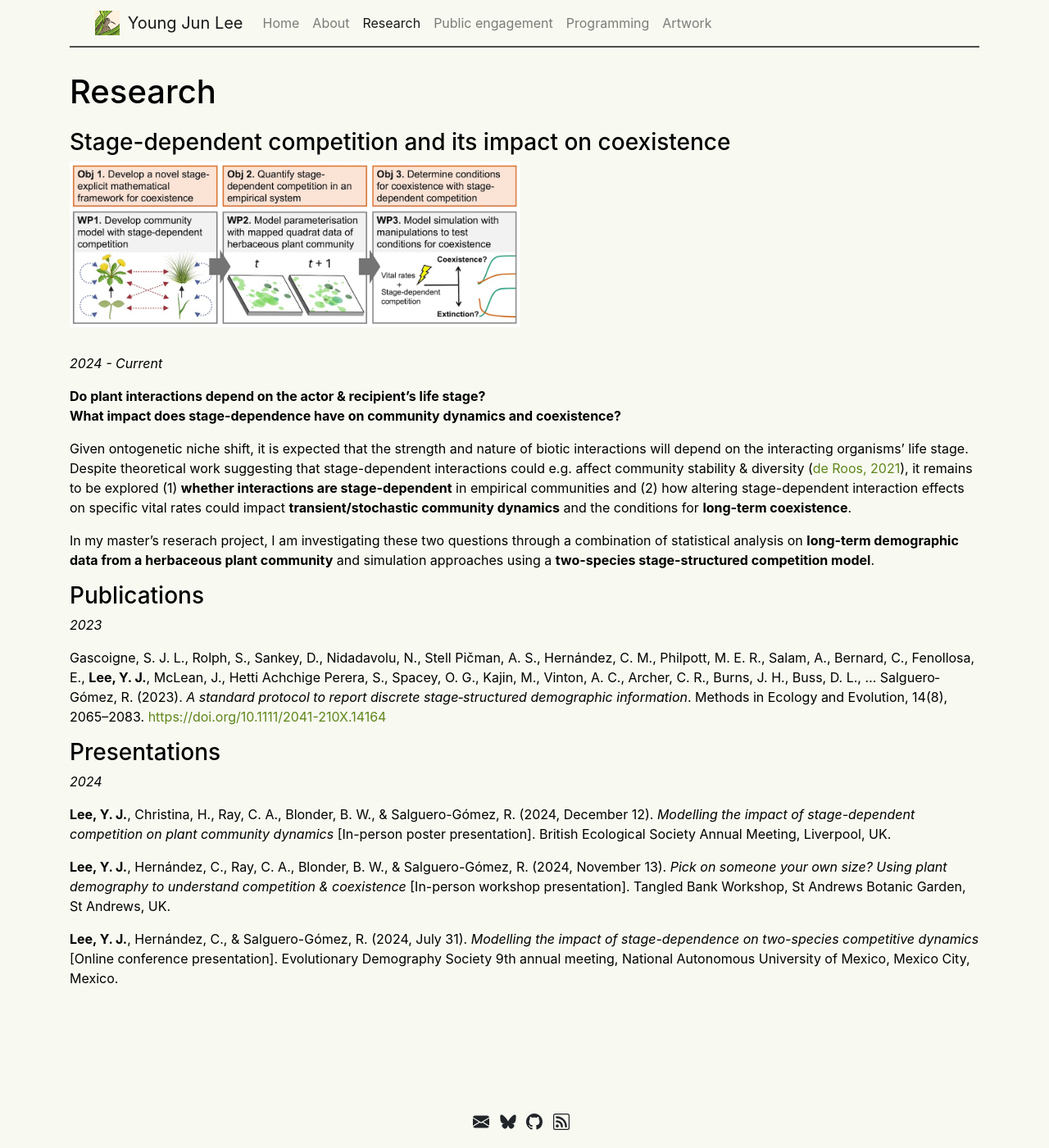
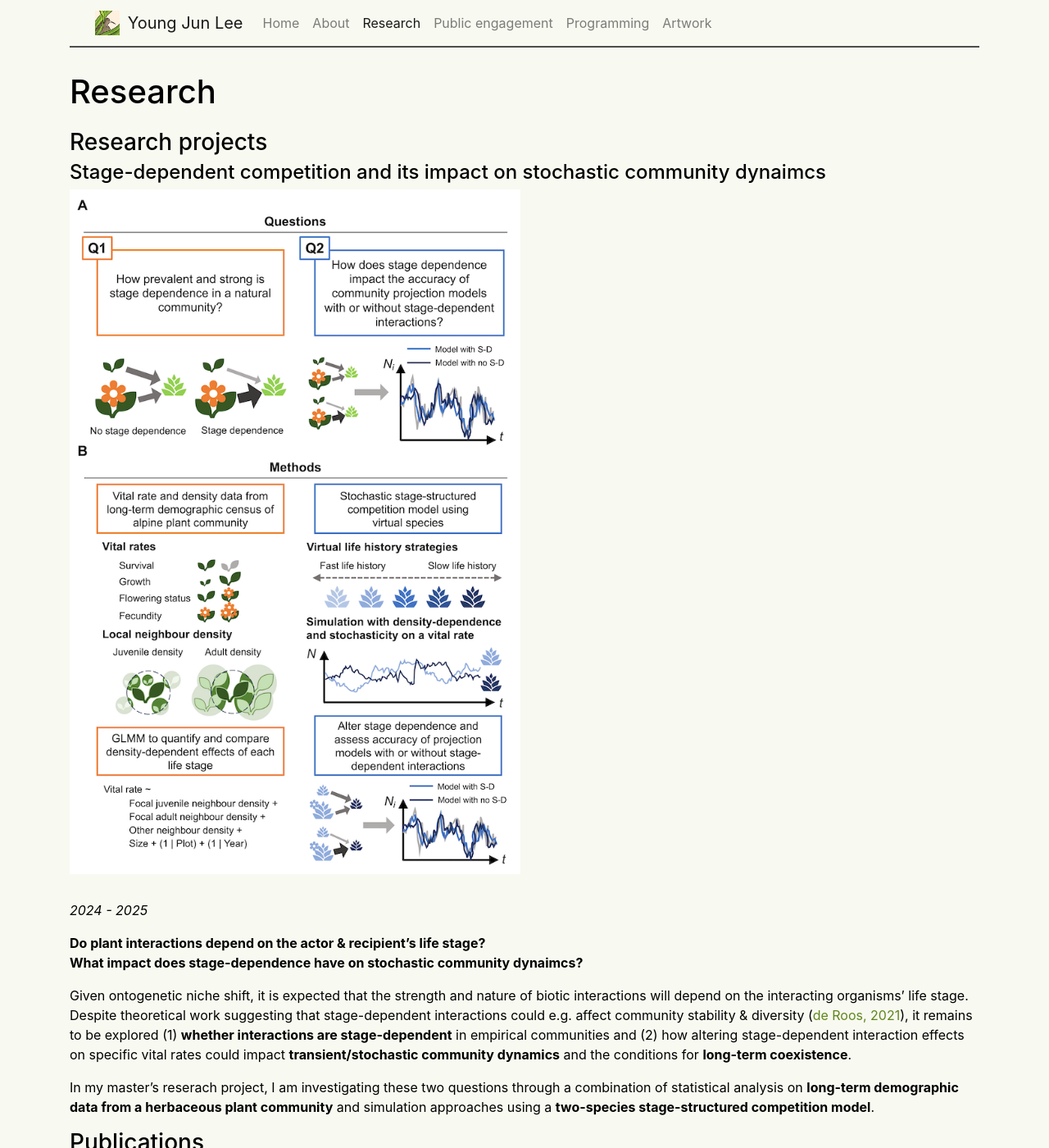
Before and after one commit to yjkiwilee/yjkiwilee.github.io, a Jekyll site: the page built from research.md, in a window 1280 px wide and 1400 px high. Shown: the whole window at 82% size. Built offline with Jekyll 4.4.1, drawn with Linux system fonts in a browser that asks for light colours.

Commit message:
Updating

```diff
--- a/research.md
+++ b/research.md
@@ -4,20 +4,26 @@ title: Research
 permalink: /research/
 ---
 
-### Stage-dependent competition and its impact on coexistence
+### Research projects
 
-![Conceptual diagram of master's research](/assets/images/research/masters_diagram.jpg){: width="550px" }
+#### Stage-dependent competition and its impact on stochastic community dynaimcs
 
-*2024 - Current*
+![Conceptual diagram of master's research](/assets/images/research/masters_roadmap.png){: width="550px" }
+
+*2024 - 2025*
 
 **Do plant interactions depend on the actor & recipient's life stage?**<br>
-**What impact does stage-dependence have on community dynamics and coexistence?**
+**What impact does stage-dependence have on stochastic community dynaimcs?**
 
 Given ontogenetic niche shift, it is expected that the strength and nature of biotic interactions will depend on the interacting organisms' life stage. Despite theoretical work suggesting that stage-dependent interactions could e.g. affect community stability & diversity ([de Roos, 2021](https://doi.org/10.1073/pnas.2023709118)), it remains to be explored (1) **whether interactions are stage-dependent** in empirical communities and (2) how altering stage-dependent interaction effects on specific vital rates could impact **transient/stochastic community dynamics** and the conditions for **long-term coexistence**.
 
 In my master's reserach project, I am investigating these two questions through a combination of statistical analysis on **long-term demographic data from a herbaceous plant community** and simulation approaches using a **two-species stage-structured competition model**.
 
 ### Publications
+
+*In prep.*
+
+
 
 *2023*
 
```
Also changed, not shown: about.md (+1 -1 lines), public.md (+1 -1 lines), assets/images/research/masters_diagram.jpg (deleted), assets/images/research/masters_roadmap.png (added).
